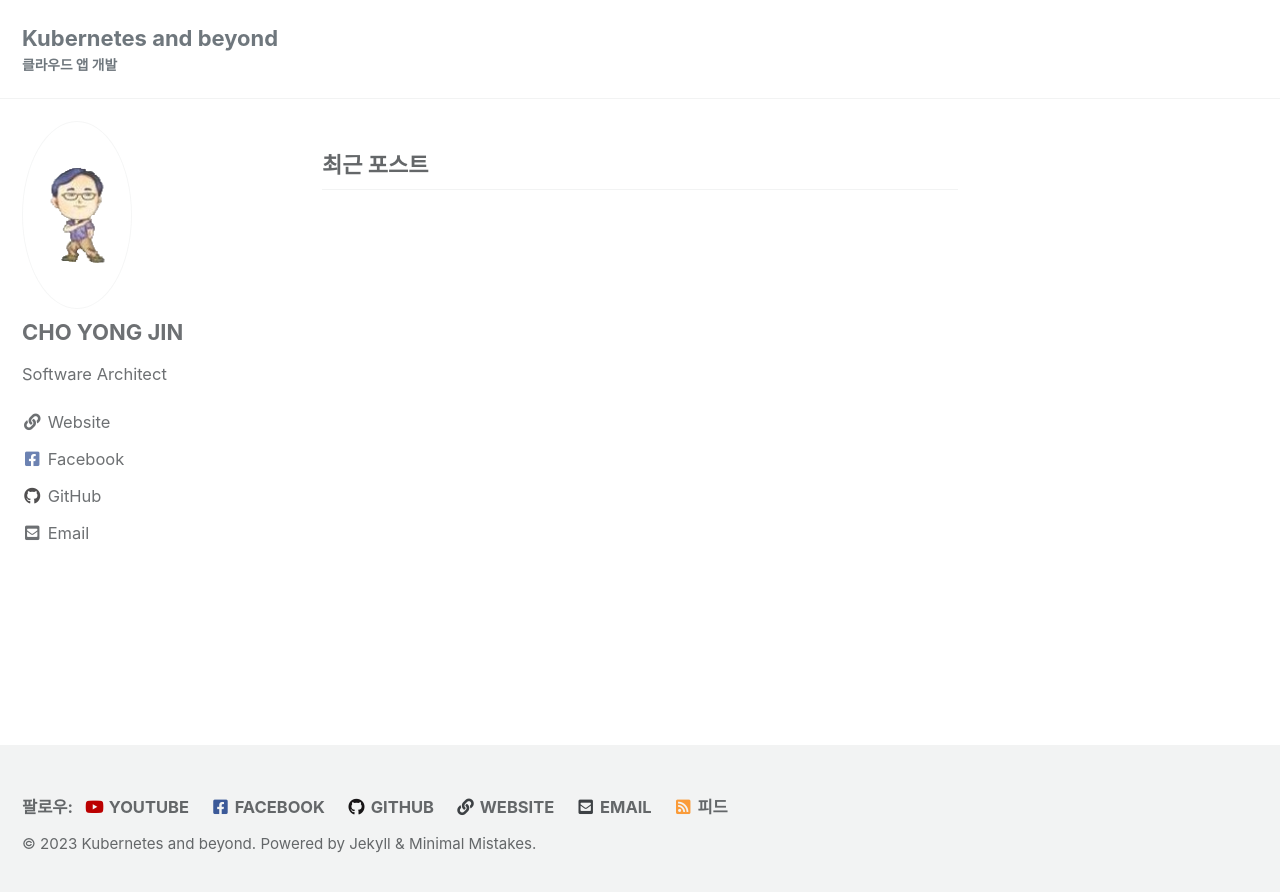
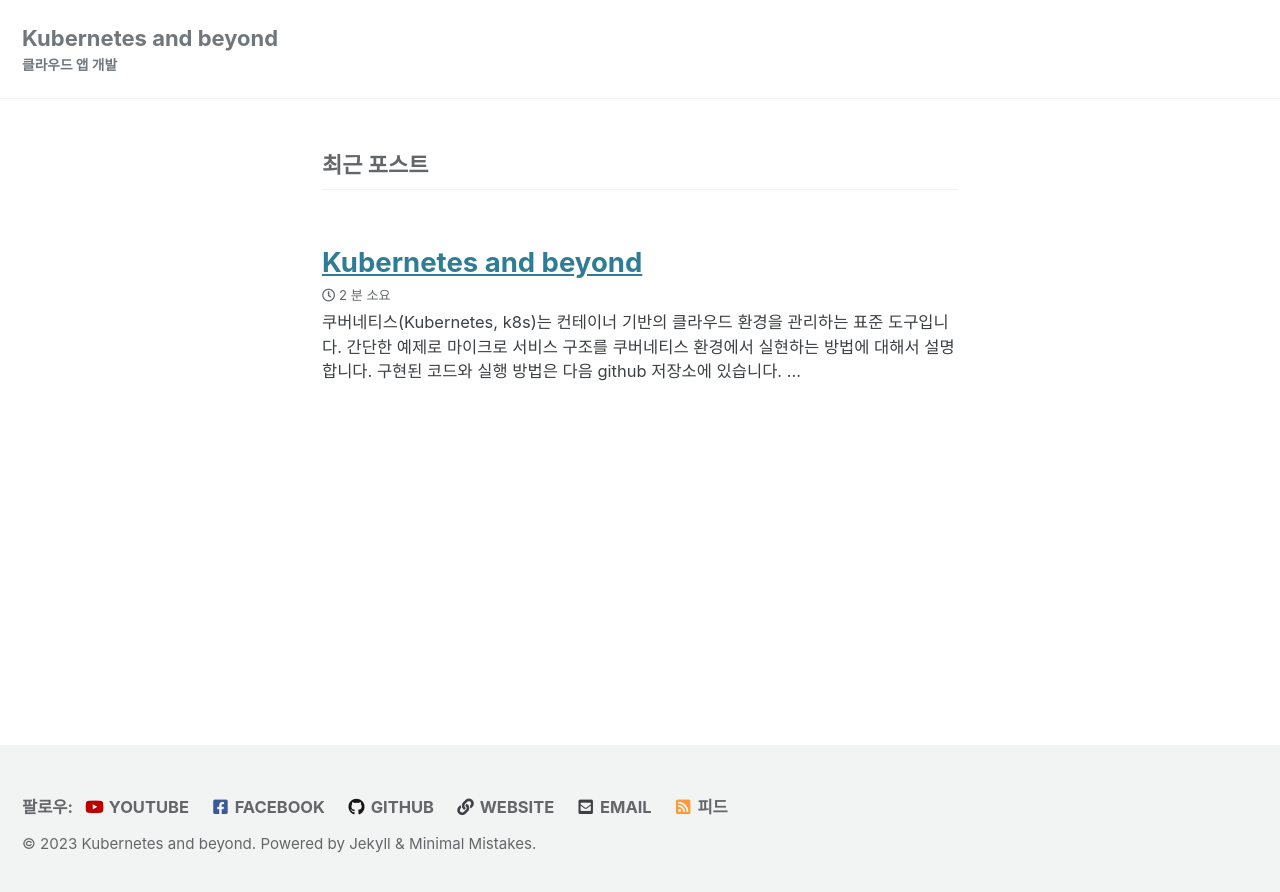
Before and after one commit to bosornd/k8s, a Jekyll site: the page built from index.md, in a window 1280 px wide. Shown: the top 892 px of the page. Built offline with Jekyll 4.4.1, drawn with Linux system fonts in a browser that asks for light colours; cached includes are drawn as plain includes; part of the change alters nothing that is shown.

Commit message:
kubernetes and beyond

```diff
--- a/_config.yml
+++ b/_config.yml
@@ -275,7 +275,7 @@ defaults:
       type: posts
     values:
       layout: single
-      author_profile: true
+      author_profile: false
       read_time: true
       comments: true
       share: true
--- /dev/null
+++ b/_posts/2023-01-26-kubernetes-and-beyond.md
@@ -0,0 +1,115 @@
+---
+title: "Kubernetes and beyond"
+date: "2023-01-26 09:00:00 +0900"
+categories:
+  - kubernetes
+tags:
+  - kubernetes
+  - msa
+  - microservice architecture
+---
+* [쿠버네티스(Kubernetes, k8s)](https://kubernetes.io/)는 컨테이너 기반의 클라우드 환경을 관리하는 표준 도구입니다.
+* 간단한 예제로 마이크로 서비스 구조를 쿠버네티스 환경에서 실현하는 방법에 대해서 설명합니다.
+* 구현된 코드와 실행 방법은 다음 github 저장소에 있습니다.
+  - [https://github.com/bosornd/k8s-example](https://github.com/bosornd/k8s-example)
+
+## 최종 구조
+* Redis DB에 저장된 count 값을 서비스 하는 counter 앱을 개발합니다.
+* 그림과 같이 3개의 마이크로 서비스로 구성됩니다.
+
+<figure>
+  <a href="/assets/images/k8s-beyond/final.png">
+  <img src="/assets/images/k8s-beyond/final.png" alt="최종 구조"></a>
+</figure>
+* 현재 count 값을 제공하는 web 서비스
+* count 값을 증가시키는 web-inc 서비스
+* count 값을 저장하는 redis 서비스
+* 요청을 재전송하는 ingress API gateway
+
+## 배포 구조
+<figure>
+  <a href="/assets/images/k8s-beyond/deployment.png">
+  <img src="/assets/images/k8s-beyond/deployment.png" alt="배포 구조"></a>
+</figure>
+* 상태를 저장할 필요가 없는 web, web-inc 서비스는 쿠버네티스의 deployment로 배포합니다.
+  - replicaset으로 pod의 개수(scale)를 쉽게 조절할 수 있습니다.
+  - auto-scaler로 pod의 개수를 자동으로 조정할 수도 있습니다.
+  - rolling update로 서비스 중단 없이 이미지를 변경합니다.
+* 쿠버네티스 service는 pod를 노출하고 요청을 분배합니다. &larr; Load Balancer.
+* 상태 저장이 필요한 redis 서비스는 쿠버네티스의 statefulset으로 배포합니다.
+  - statefulset은 deployment와 마찬가지로 pod를 생성하고 관리합니다.
+  - deployment와 다르게, 고정된 이름(상태)을 가진 pod가 생성됩니다.
+  - DNS에도 등록됩니다. 따라서, pod에 직접 기능을 요청하는 것이 가능합니다.
+  - pod 마다 persistent volume이 할당되어 데이터(상태)를 저장할 수 있습니다.
+* Redis DB를 master-slave 구조로 구성해서 동일한 데이터를 서비스하도록 합니다.
+  - statefulset이 상태를 저장할 수 있는 저장 공간을 제공하지만, 데이터를 일치시키는 것은 아닙니다.
+  - redis-0을 master로, 나머지 redis pod는 slave로 하는 master-slave 구조로 구성합니다.
+  - 변경 명령은 redis-0으로 요청합니다. redis-0가 slave에게 메시지를 보내서 데이터를 일치시킵니다.
+  - 질의는 redis 서비스로 요청합니다. 복수 Redis DB가 처리하므로 성능 제고를 기대할 수 있습니다.
+  - 이처럼 변경 명령과 질의를 구분해서 처리하는 것이 CQRS(Command and Query Responsibility Segregation) 패턴입니다.
+* ingress API gateway로 단일 진입점을 생성합니다.
+  - /inc의 요청은 web-inc 서비스로 전달합니다.
+  - 나머지 요청은 web 서비스로 전달합니다.
+  - 내부 서비스 구성을 외부에서는 알 필요가 없습니다.
+    즉, 내부 서비스 구성이 바뀌더라도 외부에는 영향을 주지 않습니다.
+
+## 모노리틱 구조
+* 그럼, web과 web-inc로 서비스를 구분하면 장점은 무엇일까요? 단점은?
+* 서비스를 나누지 않았다면 다음 그림과 같이 web 서비스에서 GET 요청도,
+INC 요청도 처리할 것입니다.
+
+<figure>
+  <a href="/assets/images/k8s-beyond/final2.png">
+  <img src="/assets/images/k8s-beyond/final2.png" alt="모노리틱 구조"></a>
+</figure>
+
+* 서비스가 구분되지 않은 경우
+  - GET 요청이 빈번할 경우, INC 요청이 지연될 수 있습니다. 요청이 순차적으로 처리되기 때문입니다.
+* 서비스가 구분된 경우
+  - INC 요청이 web-inc 서비스에서 처리되므로 web 서비스의 부하에 영향을 받지 않습니다.
+  - web 서비스 부하가 심한 경우에, web 서비스 부하에 따라 pod의 개수를 증설할 수 있습니다.
+  - web-inc 서비스의 오류나 변경이 필요한 경우에, web 서비스에는 영향을 주지 않습니다.
+
+이처럼 독립된 서비스는 서로 영향을 미치지 않기 때문에 유지보수 측면에서 장점이 많습니다.
+반면 서비스를 구분하는 경우에 요구되는 pod나 컨테이너의 수가 늘어나기 쉽습니다. 비용이 증가됩니다.
+또한, 각각의 서비스는 작고 단순하지만 전체적으로는 매우 복잡한 구조가 되기 싶습니다.
+
+마이크로 서비스 구조로 설계하고 개발할 때는 이런 특성을 충분히 이해하고 반영해야 합니다.
+어떤 서비스를 구분하는 것이 최적인지를 검토해야 합니다.
+
+## 모듈 구조
+구현된 소스 코드, 모듈 구조는 다음과 같습니다. 화살표는 의존성입니다.
+<figure>
+  <a href="/assets/images/k8s-beyond/module.png">
+  <img src="/assets/images/k8s-beyond/module.png" alt="모듈 구조"></a>
+</figure>
+
+* 인터페이스 ICountDB는 CountDB의 인터페이스입니다.
+  - CountDB가 ICountDB를 구현합니다.
+  - logic.ts는 ICountDB를 사용합니다.
+* config.ts에서 ICountDB의 구현을 설정합니다. &larr; Dependency Injection.
+  - logic.ts가 CountDB를 의존하지 않도록 합니다.
+* server.ts는 logic.ts가 제공하는 router로 웹 서버를 생성합니다.
+
+## 모듈 구조2
+모듈 구조를 다음과 같이 수정하면 어떨까요?
+<figure>
+  <a href="/assets/images/k8s-beyond/module2.png">
+  <img src="/assets/images/k8s-beyond/module2.png" alt="모듈 구조2"></a>
+</figure>
+
+* 모듈 구조에서는 ICountDB 인터페이스가 data 패키지에 CountDB와 함께 있고,
+  모듈 구조2에서는 ICountDB가 logic 패키지에 logic.ts와 함께 있습니다.
+  - 모듈 구조에서 ICountDB 인터페이스는 CountDB가 제공하는 인터페이스의 맥락으로 관리됩니다.
+    따라서, CountDB가 변경되는 경우에 ICountDB 인터페이스가 변경될 수 있습니다.
+    이는 logic.ts에도 영향을 미칠 수 있습니다.
+  - 모듈 구조2에서는 ICountDB 인터페이스가 logic.ts가 필요로하는 인터페이스의 맥락으로 관리됩니다.
+    따라서, CountDB의 구현이 변경되더라도 logic.ts의 요구사항이 바뀌지 않는다면 영향을 받지 않을 것입니다.
+  - 반면, CountDB에 대한 logic.ts의 요구사항 변경이 빈번한 경우에,
+    - 모듈 구조에서는 CountDB가 제공하는 기본 인터페이스를 logic.ts에서 확장해서 사용하도록 할 것입니다.
+    - 모듈 구조2에서는 ICountDB가 변경되고, CountDB가 이에 맞춰 구현을 변경할 것입니다.
+* 어떤 구조가 더 좋은가는 어떤 변경이 더 빈번한지, 복잡한 지에 따라 다릅니다.
+* 개발은 사람이 하는 것입니다. 누가 담당하고, 어떤 맥락에서 개발하는가를 명확히 하는 것이 좋습니다.
+* 규모가 작으면 설계의 좋고 나쁨이 중요하게 느껴지지 않습니다.
+  - 규모가 작건 크건, 설계 원칙, 과정 및 방법론은 유사합니다.
+  - 작은 과제에서 연습하고 익혀야 아키텍트가 되는 것입니다.
--- a/assets/css/main.scss
+++ b/assets/css/main.scss
@@ -5,5 +5,26 @@ search: false
 
 @charset "utf-8";
 
+$type-size-1 : 2.441em;  // ~39.056px
+$type-size-2 : 1.953em;  // ~31.248px
+$type-size-3 : 1.563em;  // ~25.008px
+$type-size-4 : 1.25em;   // ~20px
+$type-size-5 : 1em;      // ~16px
+$type-size-6 : 0.75em;   // ~12px
+$type-size-7 : 0.6875em; // ~11px
+$type-size-8 : 0.625em;  // ~10px
+
 @import "minimal-mistakes/skins/{{ site.minimal_mistakes_skin | default: 'default' }}"; // skin
 @import "minimal-mistakes"; // main partials
+
+.page__content {
+    p,
+    li,
+    dl {
+        font-size: 0.8em;
+    }
+
+    li li {
+        font-size: 0.9em;
+    }
+}
--- a/index.md
+++ b/index.md
@@ -1,4 +1,4 @@
 ---
 layout: home
-author_profile: true
+author_profile: false
 ---
```
Also changed, not shown: assets/images/k8s-beyond/deployment.png (added), assets/images/k8s-beyond/final.png (added), assets/images/k8s-beyond/final2.png (added), assets/images/k8s-beyond/module.png (added), assets/images/k8s-beyond/module2.png (added).
